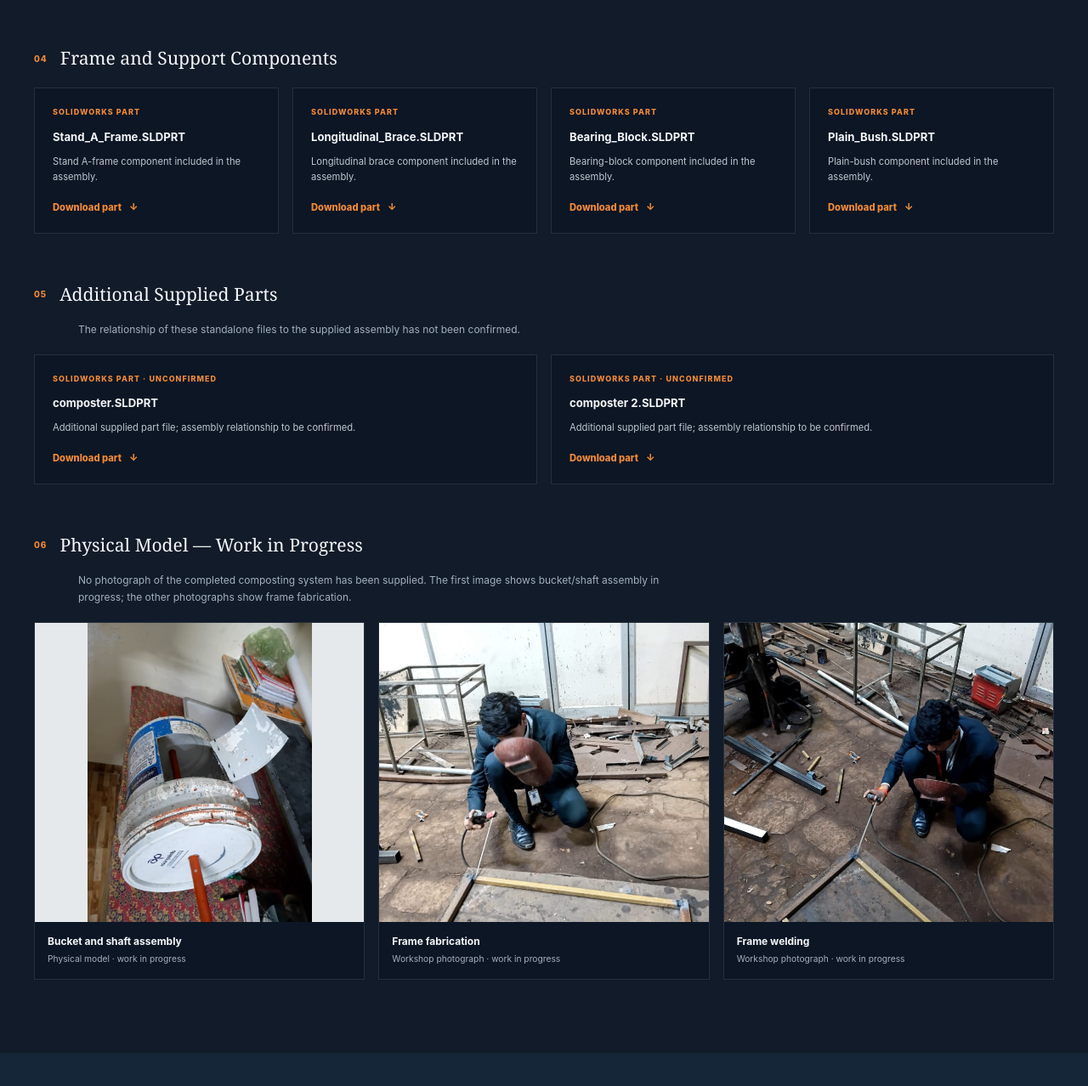
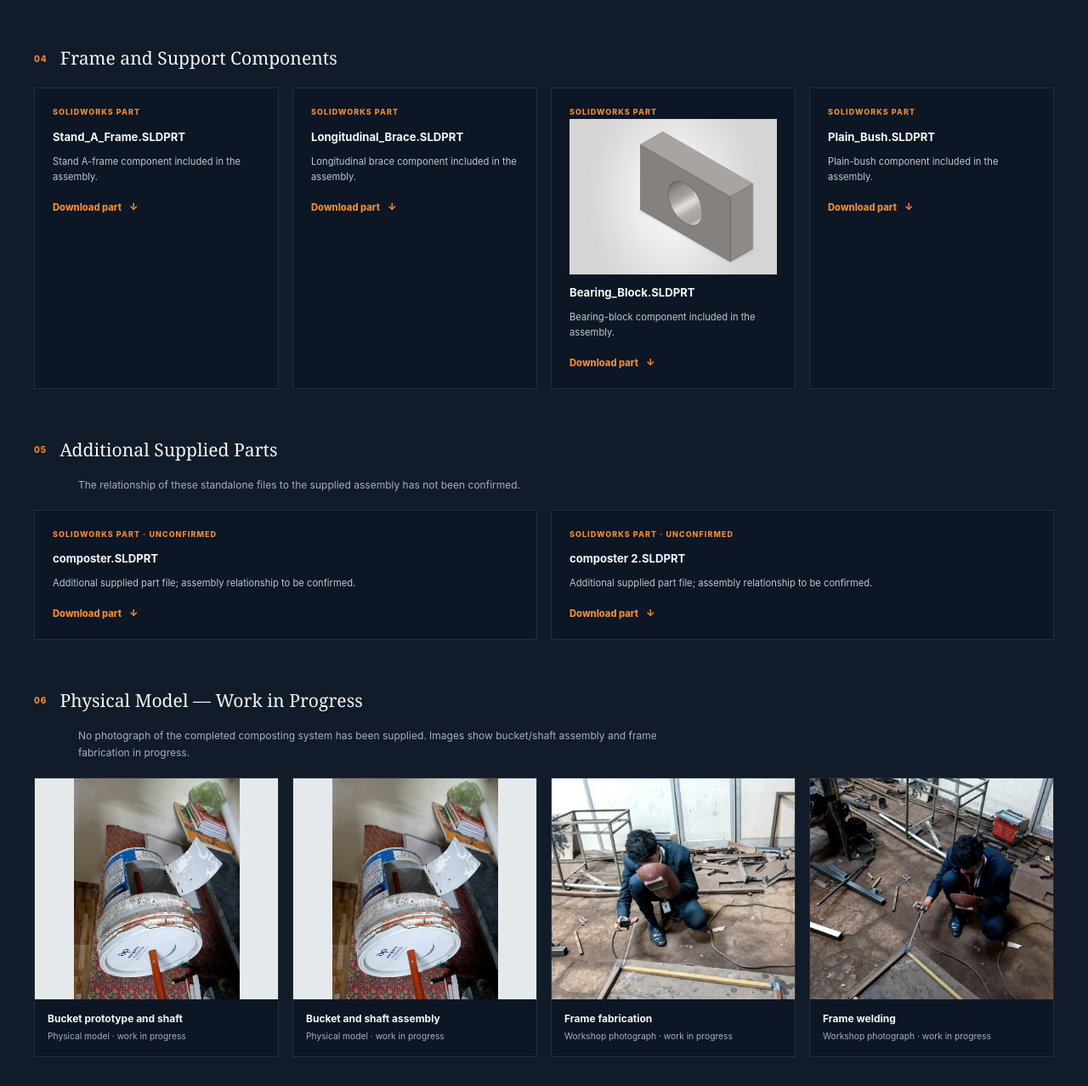
Before and after one commit to mayurdarekar2228-alt/Smart-Composting-System, a plain HTML site: page index.html in a window 1280 px wide. Shown: the part 2642-3920 px from the top of the page at 85% size. Drawn offline with Linux system fonts and the light colour scheme; files whose address does not match are found by name.

```diff
--- a/index.html
+++ b/index.html
@@ -124,7 +124,7 @@
           <div class="gallery-grid cad-grid">
             <article class="cad-card"><span class="cad-file-kind">SOLIDWORKS PART</span><h4>Stand_A_Frame.SLDPRT</h4><p>Stand A-frame component included in the assembly.</p><a class="cad-download" href="assets/cad/Stand_A_Frame.SLDPRT" download>Download part <span aria-hidden="true">↓</span></a></article>
             <article class="cad-card"><span class="cad-file-kind">SOLIDWORKS PART</span><h4>Longitudinal_Brace.SLDPRT</h4><p>Longitudinal brace component included in the assembly.</p><a class="cad-download" href="assets/cad/Longitudinal_Brace.SLDPRT" download>Download part <span aria-hidden="true">↓</span></a></article>
-            <article class="cad-card"><span class="cad-file-kind">SOLIDWORKS PART</span><h4>Bearing_Block.SLDPRT</h4><p>Bearing-block component included in the assembly.</p><a class="cad-download" href="assets/cad/Bearing_Block.SLDPRT" download>Download part <span aria-hidden="true">↓</span></a></article>
+            <article class="cad-card"><span class="cad-file-kind">SOLIDWORKS PART</span><img class="cad-part-image" src="assets/images/bearing-block-render.png" alt="Isometric CAD render of the bearing block with a central circular bore."><h4>Bearing_Block.SLDPRT</h4><p>Bearing-block component included in the assembly.</p><a class="cad-download" href="assets/cad/Bearing_Block.SLDPRT" download>Download part <span aria-hidden="true">↓</span></a></article>
             <article class="cad-card"><span class="cad-file-kind">SOLIDWORKS PART</span><h4>Plain_Bush.SLDPRT</h4><p>Plain-bush component included in the assembly.</p><a class="cad-download" href="assets/cad/Plain_Bush.SLDPRT" download>Download part <span aria-hidden="true">↓</span></a></article>
           </div>
         </div>
@@ -140,8 +140,8 @@
 
         <div class="gallery-group" id="physical-model">
           <div class="group-heading"><span>06</span><h3>Physical Model — Work in Progress</h3></div>
-          <p class="gallery-caveat gallery-caveat-wide">No photograph of the completed composting system has been supplied. The first image shows bucket/shaft assembly in progress; the other photographs show frame fabrication.</p>
-          <div class="gallery-grid gallery-two">
+          <p class="gallery-caveat gallery-caveat-wide">No photograph of the completed composting system has been supplied. Images show bucket/shaft assembly and frame fabrication in progress.</p>
+          <div class="gallery-grid gallery-two">             <figure class="gallery-card gallery-photo gallery-photo-contain">               <img src="assets/images/prototype-assembly.jpeg" alt="Prototype bucket assembly with an orange shaft and an open side hatch." loading="lazy">               <figcaption><strong>Bucket prototype and shaft</strong><span>Physical model · work in progress</span></figcaption>             </figure>
             <figure class="gallery-card gallery-photo gallery-photo-contain">
               <img src="assets/images/bucket-shaft-assembly-in-progress.jpeg" alt="Bucket with an orange shaft and an open panel, photographed during assembly." loading="lazy">
               <figcaption><strong>Bucket and shaft assembly</strong><span>Physical model · work in progress</span></figcaption>
```
